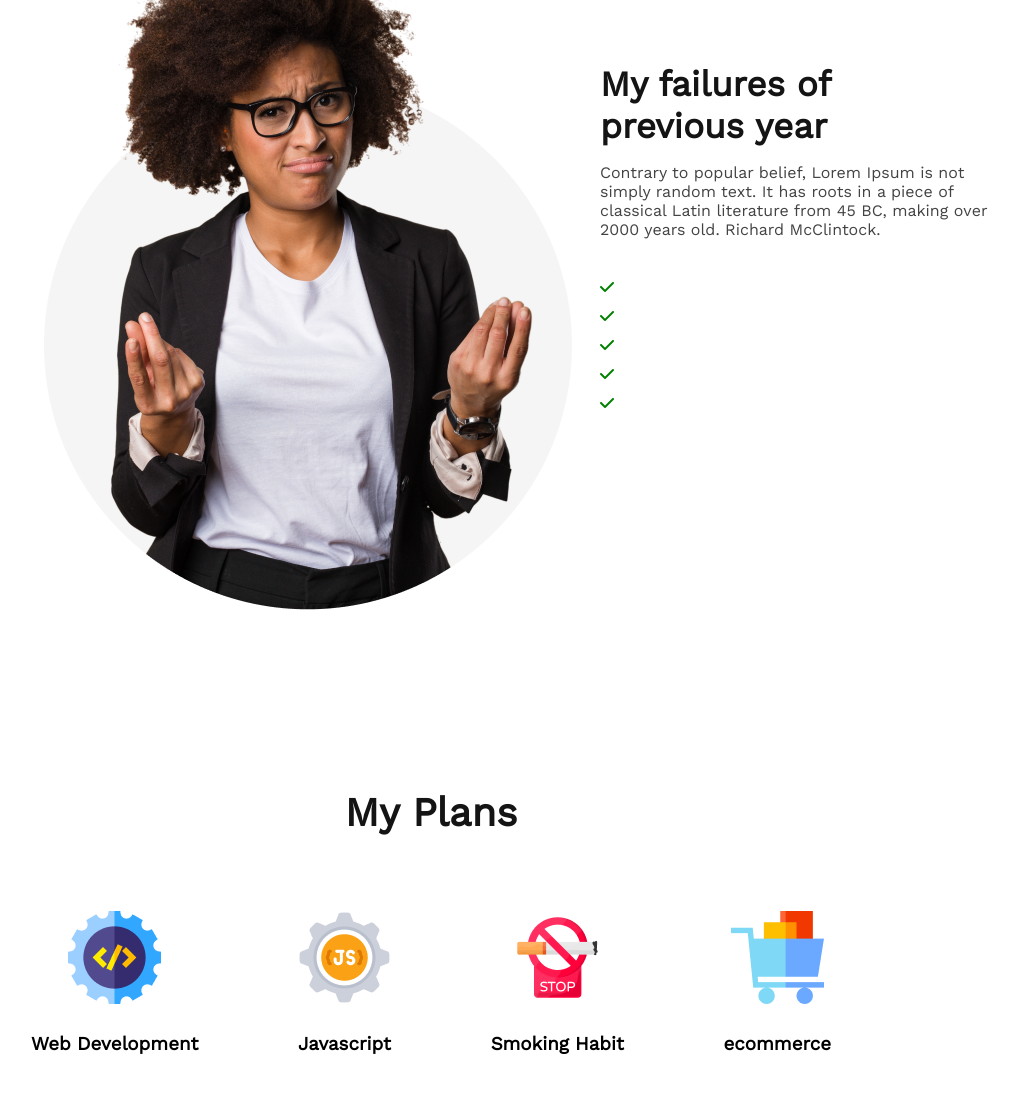
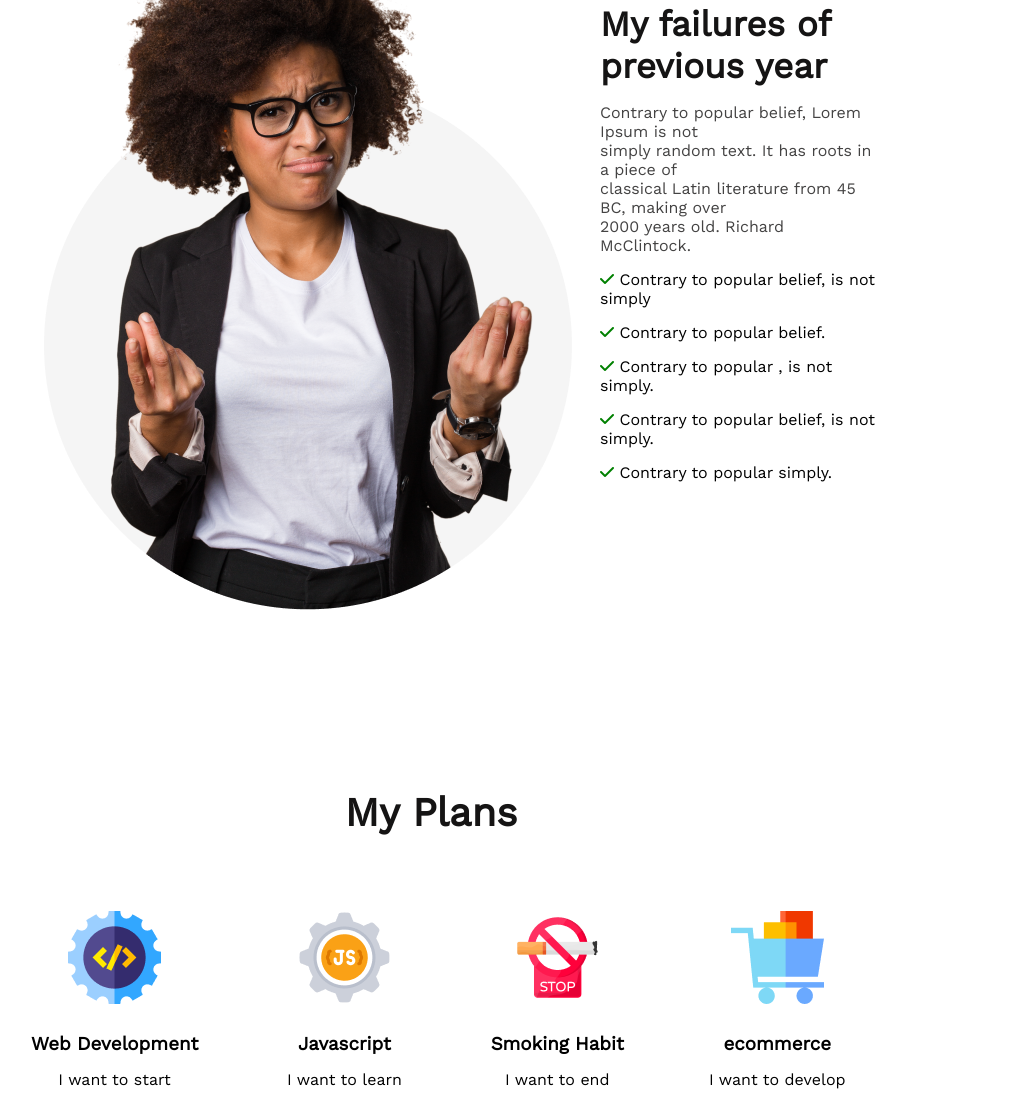
Before and after one commit to sadmansakib172/first-assignment, a plain HTML site: page index.html in a window 1280 px wide. Shown: the part 1184-2292 px from the top of the page, without its empty margins (209-1227 px from the left). Drawn offline with nearby package versions, Linux system fonts and the light colour scheme.

Commit message:
modified some section

```diff
--- a/index.html
+++ b/index.html
@@ -38,11 +38,12 @@ classical Latin literature from 45 BC, making over<br>
 2000 years old. Richard McClintock.
                 </P>
             <div class="icon-special">
-                <p class="icon-gap"><i class="fa-solid fa-check" class="check"></i> Contrary to popular belief, is not simply.</p>
-                <p class="icon-gap"><i class="fa-solid fa-check" class="check"></i> Contrary to popular belief.</p>
-                <p class="icon-gap"><i class="fa-solid fa-check" class="check"></i> Contrary to popular , is not simply.</p>
-                <p class="icon-gap"><i class="fa-solid fa-check" class="check"></i> Contrary to popular belief, is not simply.</p>
-                <p class="icon-gap"><i class="fa-solid fa-check" class="check"></i> Contrary to popular simply.</p>
+                <p><i class="fa-solid fa-check"></i> Contrary to popular belief, is not simply</p>
+                <p><i class="fa-solid fa-check"></i> Contrary to popular belief.</p>
+                <p><i class="fa-solid fa-check"></i> Contrary to popular , is not simply.</p>
+                <p><i class="fa-solid fa-check"></i> Contrary to popular belief, is not simply.</p>
+                <p><i class="fa-solid fa-check"></i> Contrary to popular simply.</p>
+
             </div>
 
 
@@ -55,22 +56,22 @@ classical Latin literature from 45 BC, making over<br>
             <div class="plan">
                 <img src="images/icons/web.png" alt="">
                 <h3 class="plan-heading">Web Development</h3>
-                <p>I want to start</p>
+                <p class="plan-description">I want to start</p>
                 </div>
             <div class="plan">
                 <img src="images/icons/js.png" alt="">
                 <h3 class="plan-heading">Javascript</h3>
-                <p>I want to learn</p>
+                <p class="plan-description">I want to learn</p>
                 </div>
             <div class="plan">
                 <img src="images/icons/smoke.png" alt="">
                 <h3 class="plan-heading">Smoking Habit</h3>
-                <p>I want to end</p>
+                <p class="plan-description">I want to end</p>
                 </div>
             <div class="plan">
                 <img src="images/icons/ecom.png" alt="">
                 <h3 class="plan-heading">ecommerce</h3>
-                <p>I want to develop</p>
+                <p class="plan-description">I want to develop</p>
 
             </div>
 
--- a/styles/assignment.css
+++ b/styles/assignment.css
@@ -62,6 +62,8 @@
 .failures-details {
     width: 400px;
     height: 380px;
+    margin-left: 20px;
+
 }
 
 .failures-title {
@@ -74,22 +76,23 @@
 }
 
 .failures-description {
-    width: 400px;
-    height: 100px;
     color: #444343;
 }
 
 .icon-special {
-    width: 345px;
-    height: 160px;
+    font-weight: 400;
+    font-size: 16px;
+
+}
+.icon-special  p{
+    color:black;
 }
 
-.icon-gap {
-    margin-bottom: 10px;
+.icon-gap{
+   margin-bottom: 10px;
 }
 
-i,
-.check {
+i{
     color: green;
 }
 
@@ -119,6 +122,9 @@ i,
 .plan-heading {
     padding: 15px;
     font-weight: 800;
+}
+.plan-description{
+    color:black;
 }
 
 /* linear gradient styles */
```
